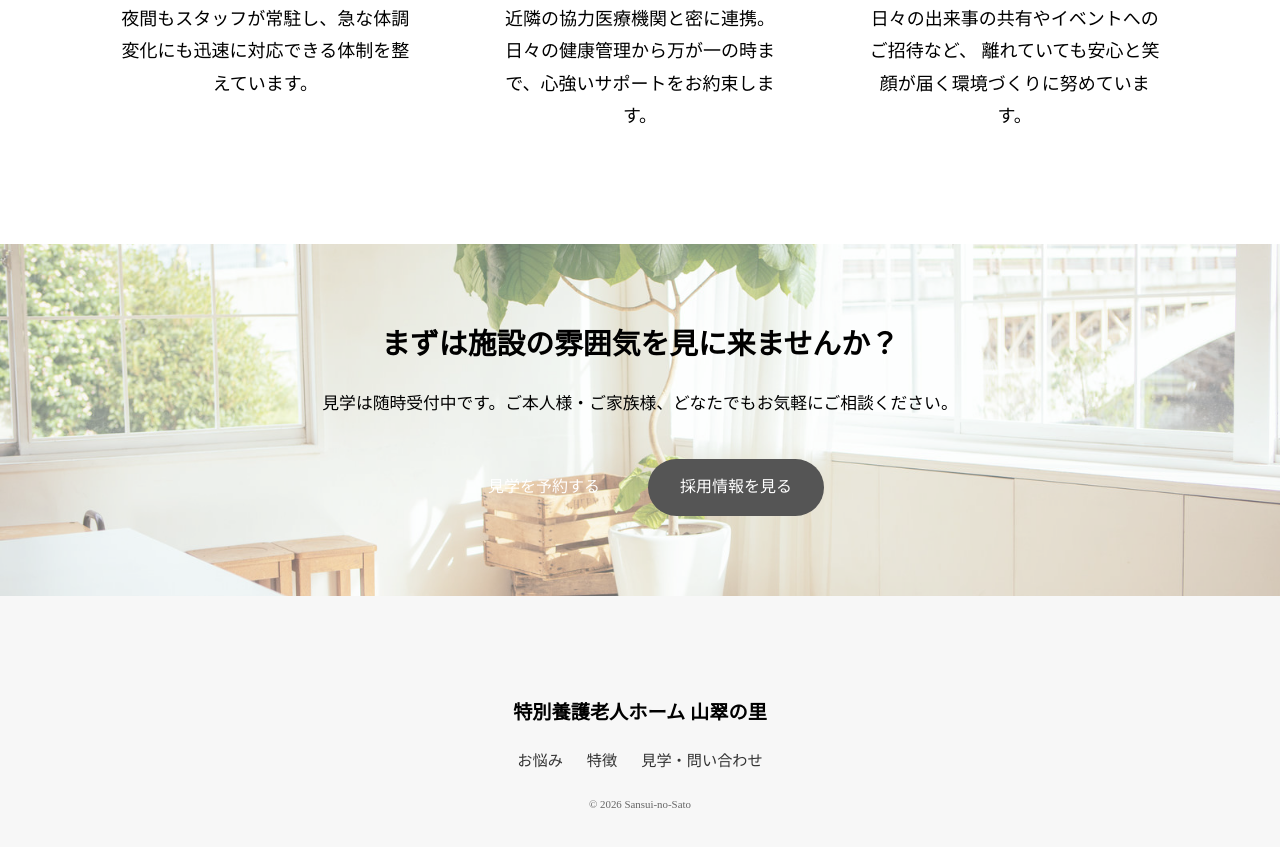
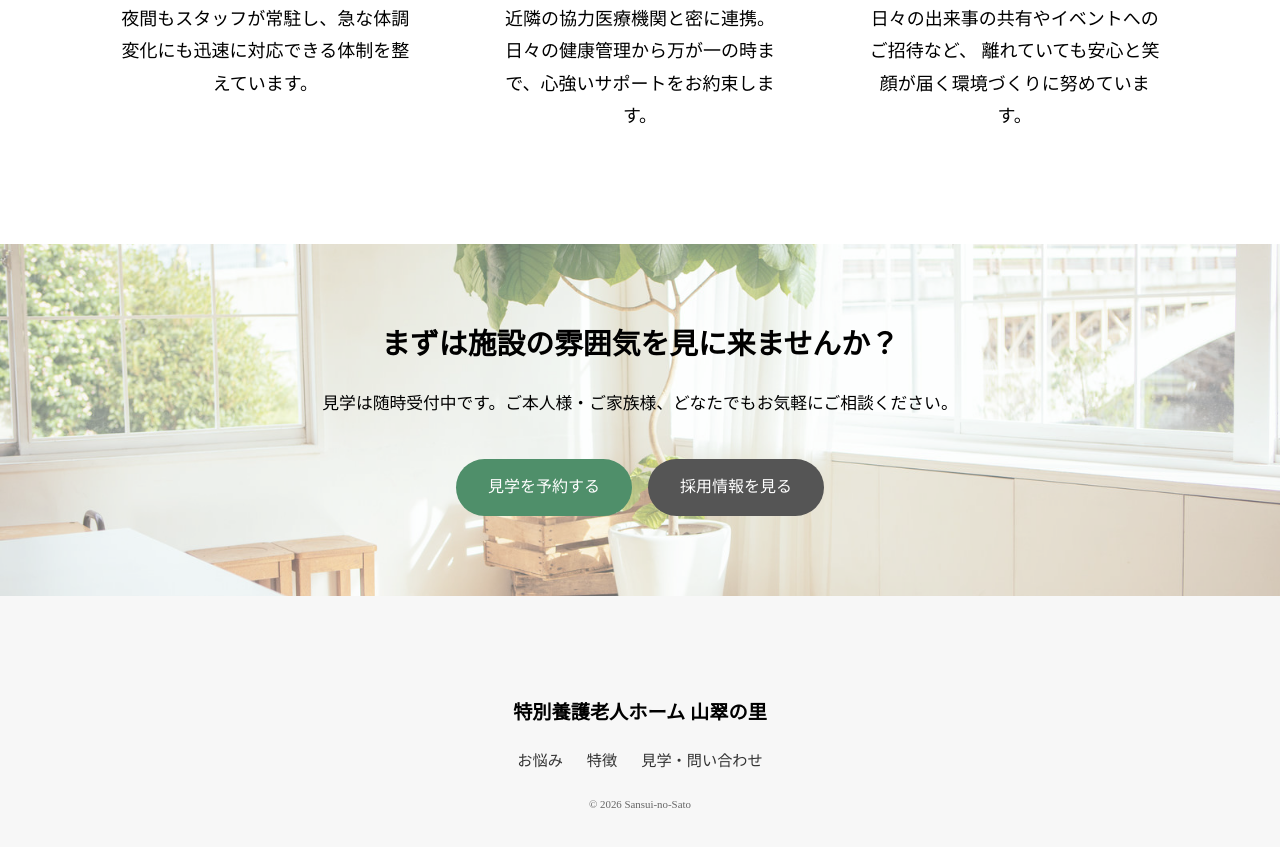
Before and after one commit to yayoi08389-netizen/lp-care-facility, a plain HTML site: page index.html in a window 1280 px wide. Shown: the part 1513-2360 px from the top of the page. Drawn offline with Linux system fonts and the light colour scheme; some packages are replaced by stand-ins of ours.

Commit message:
Update style.css

```diff
--- a/style.css
+++ b/style.css
@@ -307,7 +307,7 @@ body {
 }
 
 .cta__button--primary {
-    border-color: #4f8f6a;
+    background-color: #4f8f6a;
     color: #fff;
 }
 
@@ -451,4 +451,5 @@ body {
         background: #333;
         margin: 5px 0;
     }
+
 }
```
